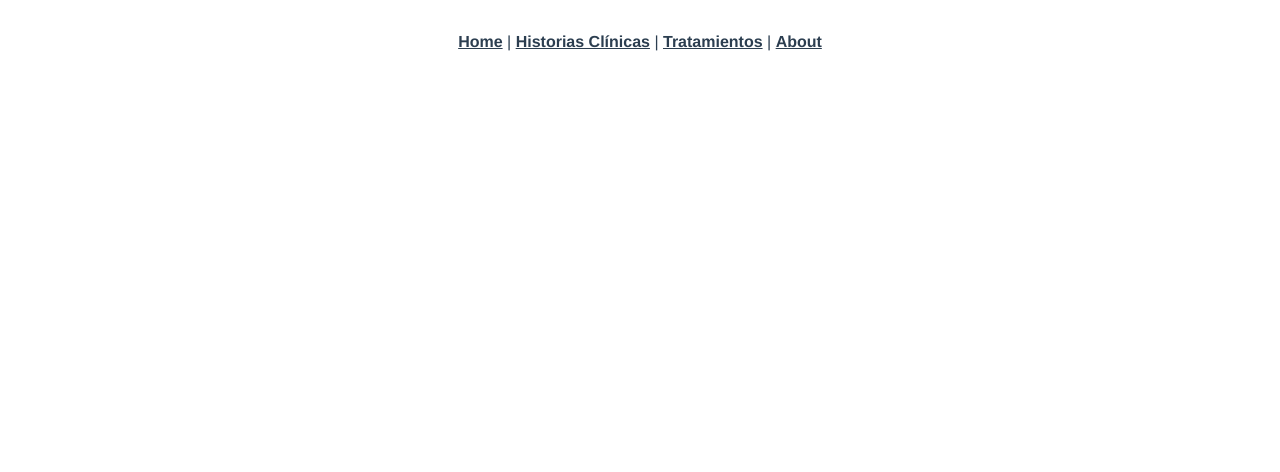
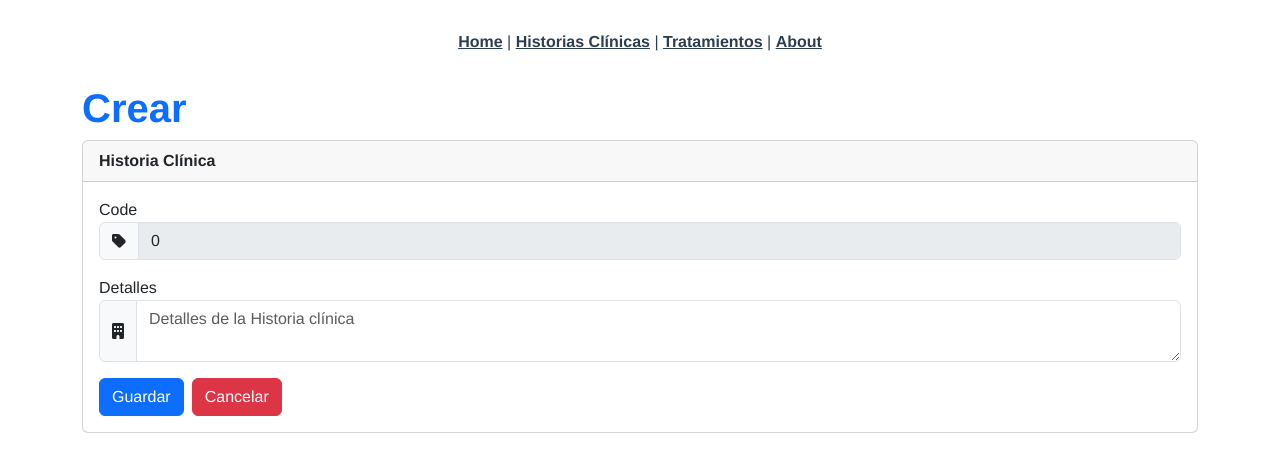
Before and after one commit to AlexandroY11/sgcv-frontend, a Vue app: page /#/add-historiaClinica in a window 1280 px wide. Shown: the top 472 px of the page. Built offline with nearby package versions, Linux system fonts and the light colour scheme.

Commit message:
Creando historias clinicas

```diff
--- /dev/null
+++ b/src/components/historiasClinicas/NewHistoriaClinica.vue
@@ -0,0 +1,85 @@
+<template>
+    <div class="container text-start">
+        <h1 class="text-primary fw-bold">
+            Crear
+        </h1>
+        <div class="card">
+            <div class="card-header fw-bold">
+                Historia Clínica
+            </div>
+            <div class="card-body">
+                <form @submit.prevent="saveHistoriaClinica">
+                    <div class="row mb-3">
+                        <label for="id">Code</label>
+                        <div class="input-group">
+                            <div class="input-group-text"><font-awesome-icon icon="tag" /></div>
+                            <input type="text" class="form-control" id="id" placeholder="Id de Historia clínica" disabled
+                            v-model="historiaClinica.id">
+                        </div>
+                    </div>
+
+                    <div class="row mb-3">
+                        <label for="detalles">Detalles</label>
+                        <div class="input-group">
+                            <div class="input-group-text"><font-awesome-icon icon="building" /></div>
+                            <textarea type="text" class="form-control" id="detalles" placeholder="Detalles de la Historia clínica"
+                            v-model="historiaClinica.detalles" required></textarea>
+                        </div>
+                    </div>
+
+                    <button class="btn btn-primary" type="submit">Guardar</button>
+                    <button class="btn btn-danger mx-2" @click="cancelar">Cancelar</button>
+
+                </form>
+            </div>
+        </div>
+    </div>
+</template>
+
+<script>
+import axios from "axios"
+import Swal from "sweetalert2"
+
+export default {
+    name: "NewHistoriaClinica",
+    data(){
+        return{
+            historiaClinica: {
+                id: 0,
+                detalles: '',
+            }
+        }
+    },
+    methods: {
+        cancelar() {
+            this.$router.push({ name: 'HistoriaClinicas' });
+        },
+
+        async saveHistoriaClinica() {
+            try {
+                const res = await axios.post('http://localhost:8000/api/historiasClinicas', this.historiaClinica);
+
+                if (res.status === 200) {
+                    Swal.fire({
+                        position: 'top-end',
+                        icon: 'success',
+                        title: 'Historia clínica ha sido creado correctamente',
+                        showConfirmButton: false,
+                        timer: 2000
+                    }).then(() => {
+                        this.$router.push({ name: 'HistoriasClinicas' });
+                    });
+                }
+            } catch (error) {
+                console.error('Error creando la historia clínica:', error);
+                Swal.fire({
+                    icon: 'error',
+                    title: 'Error',
+                    text: 'No se pudo crear la historia clínica. Por favor, intente de nuevo.',
+                });
+            }
+        }
+    },
+
+}
+</script>
--- a/src/router/index.js
+++ b/src/router/index.js
@@ -4,6 +4,8 @@ import Tratamientos from '../views/Tratamientos.vue'
 import NewTratamiento from '@/components/tratamientos/NewTratamiento.vue'
 import EditarTratamiento from '@/components/tratamientos/EditarTratamiento.vue'
 import HistoriasClinicas from '@/views/HistoriasClinicas.vue'
+import NewHistoriaClinica from '@/components/historiasClinicas/NewHistoriaClinica.vue'
+import EditarHistoriaClinica from '@/components/historiasClinicas/EditarHistoriaClinica.vue'
 
 const routes = [
   {
@@ -31,16 +33,16 @@ const routes = [
     name: 'HistoriasClinicas',
     component: HistoriasClinicas
   },
-  // {
-  //   path: '/add-tratamiento',
-  //   name: 'NewTratamiento',
-  //   component: NewTratamiento
-  // },
-  // {
-  //   path: '/editar-tratamiento/:id',
-  //   name: 'EditarTratamiento',
-  //   component: EditarTratamiento
-  // },
+  {
+    path: '/add-historiaClinica',
+    name: 'NewHistoriaClinica',
+    component: NewHistoriaClinica
+  },
+  {
+    path: '/editar-historiaClinica/:id',
+    name: 'EditarHistoriaClinica',
+    component: EditarHistoriaClinica
+  },
   {
     path: '/about',
     name: 'about',
```
